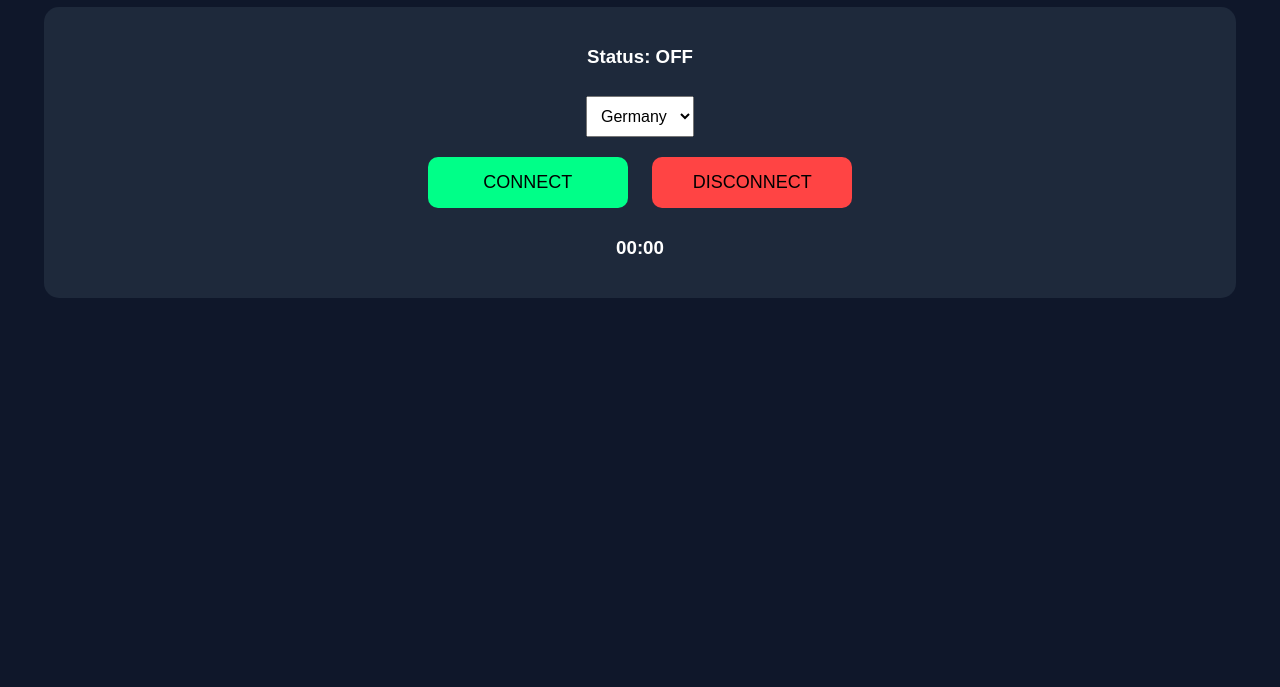
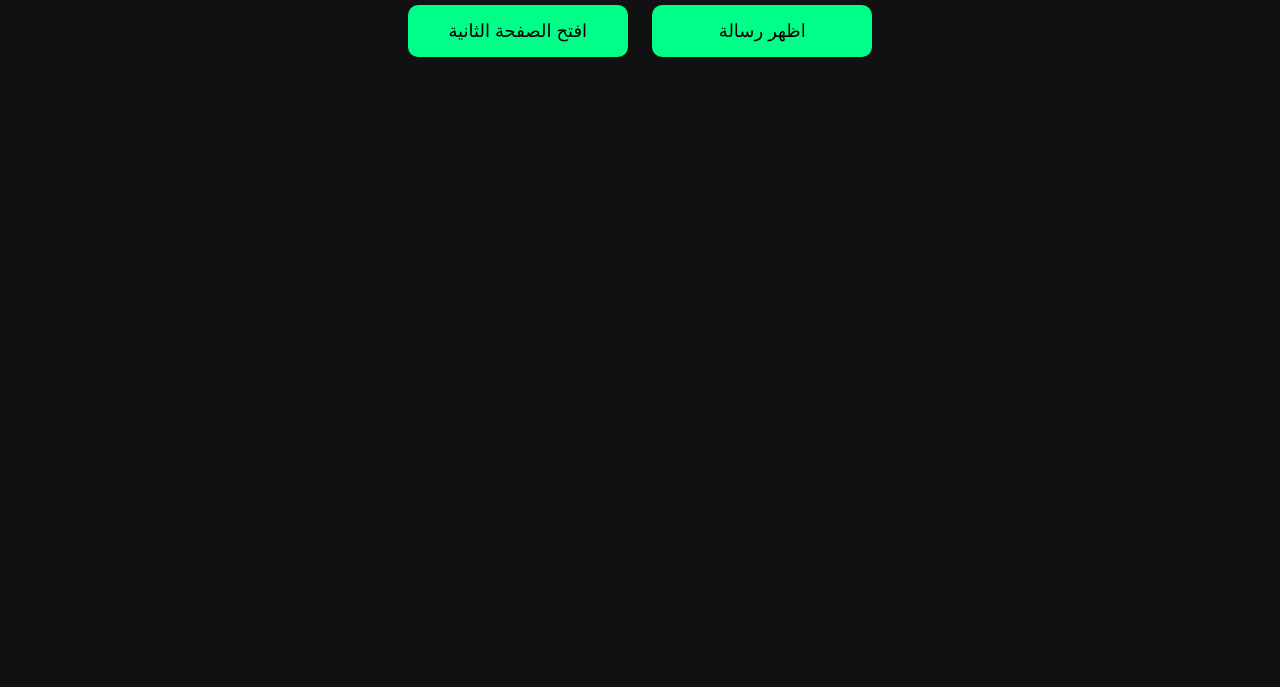
Before and after one commit to abdohrf12333-wq/App, a plain HTML site: page index.html in a window 1280 px wide. Shown: the part 113-800 px from the top of the page. Drawn offline with Linux system fonts and the light colour scheme.

Commit message:
Update index.html

```diff
--- a/index.html
+++ b/index.html
@@ -3,92 +3,36 @@
 <head>
 <meta charset="UTF-8">
 <title>MyTunnel</title>
+
 <style>
 body{
-    background:#0f172a;
+    background:#111;
     color:white;
+    text-align:center;
     font-family:Arial;
-    text-align:center;
-    margin:0;
-    padding-top:40px;
-}
-
-.box{
-    background:#1e293b;
-    width:90%;
-    margin:auto;
-    padding:20px;
-    border-radius:15px;
+    margin-top:50px;
 }
 
 button{
-    width:200px;
     padding:15px;
     margin:10px;
+    width:220px;
+    font-size:18px;
     border:none;
     border-radius:10px;
-    font-size:18px;
-}
-
-.on{ background:#00ff88; }
-.off{ background:#ff4444; }
-select{
-    padding:10px;
-    font-size:16px;
-    margin:10px;
+    background:#00ff88;
 }
 </style>
 </head>
 
 <body>
 
-<h1>MyTunnel</h1>
+<h1>MyTunnel App</h1>
 
-<div class="box">
+<button onclick="goPage()">افتح الصفحة الثانية</button>
+<button onclick="showMessage()">اظهر رسالة</button>
 
-<h3 id="status">Status: OFF</h3>
-
-<select id="server">
-<option>Germany</option>
-<option>USA</option>
-<option>France</option>
-<option>Japan</option>
-</select>
-
-<br>
-
-<button class="on" onclick="connect()">CONNECT</button>
-<button class="off" onclick="disconnect()">DISCONNECT</button>
-
-<h3 id="timer">00:00</h3>
-
-</div>
-
-<script>
-
-let time = 0;
-let interval;
-
-function connect(){
-    document.getElementById("status").innerText = "Status: CONNECTED";
-    interval = setInterval(() => {
-        time++;
-        let minutes = Math.floor(time / 60);
-        let seconds = time % 60;
-        document.getElementById("timer").innerText =
-        (minutes<10?"0":"")+minutes + ":" +
-        (seconds<10?"0":"")+seconds;
-    },1000);
-}
-
-function disconnect(){
-    document.getElementById("status").innerText = "Status: OFF";
-    clearInterval(interval);
-    time = 0;
-    document.getElementById("timer").innerText = "00:00";
-}
-
-</script>
+<script src="script.js"></script>
 
 </body>
 </html>
```
